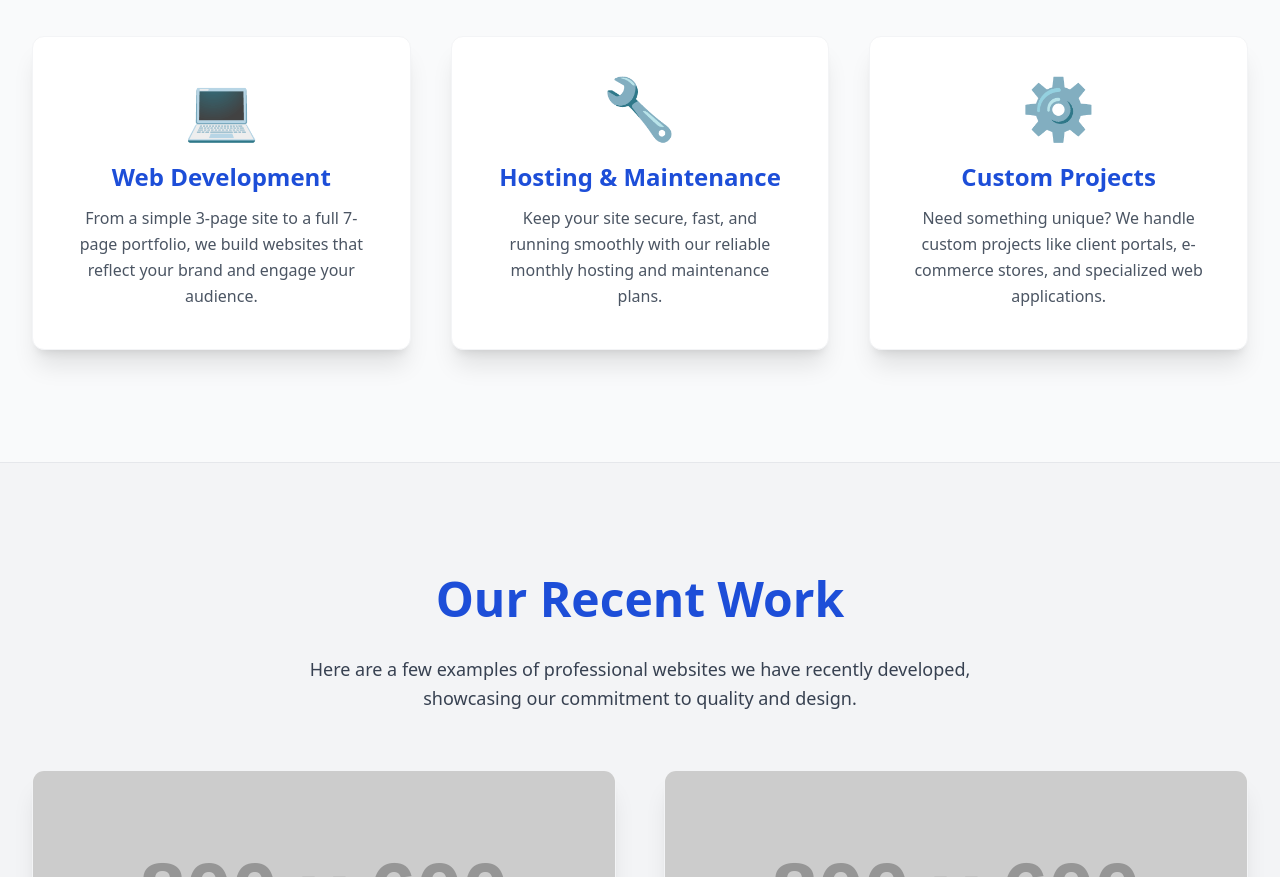
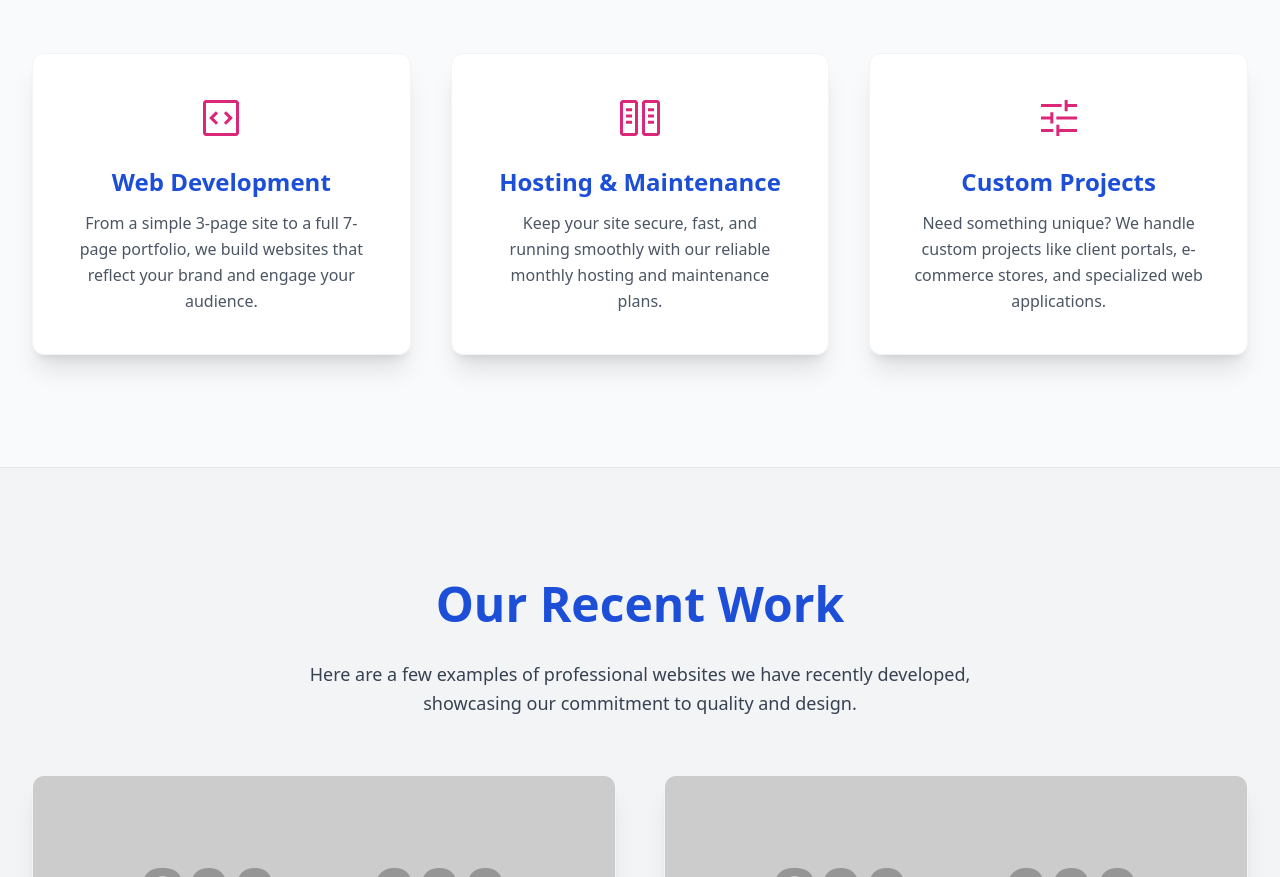
Before and after one commit to Pixel-Dynasty-Development/PixelDynastyDevelopment, a plain HTML site: page index.html in a window 1280 px wide. Shown: the part 1281-2158 px from the top of the page. Drawn offline with nearby package versions, Linux system fonts and the light colour scheme; placeholder pictures from the web are drawn by us.

Commit message:
Update navigation links and enhance service icons in index.html

```diff
--- a/index.html
+++ b/index.html
@@ -29,11 +29,11 @@
     <header class="bg-white shadow-lg sticky top-0 z-50">
       <nav
         class="container mx-auto px-4 py-4 flex justify-between items-center">
-        <a href="#hero" class="flex items-center space-x-2">
+        <a href="/" class="flex items-center space-x-2">
           <img
             src="assets/PD Logo fullblktxt.png"
             alt="Pixel Dynasty Development Logo"
-            class="h-12 w-auto" />
+            class="h-[65px] w-auto" />
         </a>
         <div class="hidden md:flex space-x-8 font-medium text-base">
           <a
@@ -56,16 +56,13 @@
           id="mobile-menu-button"
           class="md:hidden text-gray-700 hover:text-blue-700 focus:outline-none">
           <svg
-            class="w-7 h-7"
-            fill="none"
-            stroke="currentColor"
-            viewBox="0 0 24 24"
-            xmlns="http://www.w3.org/2000/svg">
+            xmlns="http://www.w3.org/2000/svg"
+            height="48px"
+            viewBox="0 -960 960 960"
+            width="48px"
+            fill="#374151">
             <path
-              stroke-linecap="round"
-              stroke-linejoin="round"
-              stroke-width="2"
-              d="M4 6h16M4 12h16M4 18h16"></path>
+              d="M120-240v-60h720v60H120Zm0-210v-60h720v60H120Zm0-210v-60h720v60H120Z" />
           </svg>
         </button>
       </nav>
@@ -138,7 +135,17 @@
             class="grid grid-cols-1 md:grid-cols-2 lg:grid-cols-3 gap-10 mt-12">
             <div
               class="bg-white rounded-xl p-10 shadow-xl flex flex-col items-center text-center transform hover:scale-105 hover:shadow-2xl transition-all duration-300 border border-gray-100">
-              <span class="text-6xl mb-6 text-green-600">💻</span>
+              <span class="text-6xl mb-6">
+                <svg
+                  xmlns="http://www.w3.org/2000/svg"
+                  height="48px"
+                  viewBox="0 -960 960 960"
+                  width="48px"
+                  fill="#db2777">
+                  <path
+                    d="m379-343 44-44-93-93 92-92-44-44-136 136 137 137Zm202 0 137-137-137-137-44 44 93 93-93 93 44 44ZM180-120q-24 0-42-18t-18-42v-600q0-24 18-42t42-18h600q24 0 42 18t18 42v600q0 24-18 42t-42 18H180Zm0-60h600v-600H180v600Zm0-600v600-600Z" />
+                </svg>
+              </span>
               <h3 class="text-2xl font-semibold mb-3 text-blue-700">
                 Web Development
               </h3>
@@ -149,7 +156,17 @@
             </div>
             <div
               class="bg-white rounded-xl p-10 shadow-xl flex flex-col items-center text-center transform hover:scale-105 hover:shadow-2xl transition-all duration-300 border border-gray-100">
-              <span class="text-6xl mb-6 text-green-600">🔧</span>
+              <span class="text-6xl mb-6"
+                ><svg
+                  xmlns="http://www.w3.org/2000/svg"
+                  height="48px"
+                  viewBox="0 -960 960 960"
+                  width="48px"
+                  fill="#db2777">
+                  <path
+                    d="M140-120q-24 0-42-18t-18-42v-600q0-24 18-42t42-18h240q24 0 42 18t18 42v600q0 24-18 42t-42 18H140Zm440 0q-24 0-42-18t-18-42v-600q0-24 18-42t42-18h240q24 0 42 18t18 42v600q0 24-18 42t-42 18H580Zm-440-60h240v-600H140v600Zm440 0h240v-600H580v600ZM200-367h120v-60H200v60Zm440 0h120v-60H640v60ZM200-491h120v-60H200v60Zm440 0h120v-60H640v60ZM200-615h120v-60H200v60Zm440 0h120v-60H640v60ZM140-180h240-240Zm440 0h240-240Z" />
+                </svg>
+              </span>
               <h3 class="text-2xl font-semibold mb-3 text-blue-700">
                 Hosting & Maintenance
               </h3>
@@ -160,7 +177,17 @@
             </div>
             <div
               class="bg-white rounded-xl p-10 shadow-xl flex flex-col items-center text-center transform hover:scale-105 hover:shadow-2xl transition-all duration-300 border border-gray-100">
-              <span class="text-6xl mb-6 text-green-600">⚙️</span>
+              <span class="text-6xl mb-6"
+                ><svg
+                  xmlns="http://www.w3.org/2000/svg"
+                  height="48px"
+                  viewBox="0 -960 960 960"
+                  width="48px"
+                  fill="#db2777">
+                  <path
+                    d="M427-120v-225h60v83h353v60H487v82h-60Zm-307-82v-60h247v60H120Zm187-166v-82H120v-60h187v-84h60v226h-60Zm120-82v-60h413v60H427Zm166-165v-225h60v82h187v60H653v83h-60Zm-473-83v-60h413v60H120Z" />
+                </svg>
+              </span>
               <h3 class="text-2xl font-semibold mb-3 text-blue-700">
                 Custom Projects
               </h3>
```
